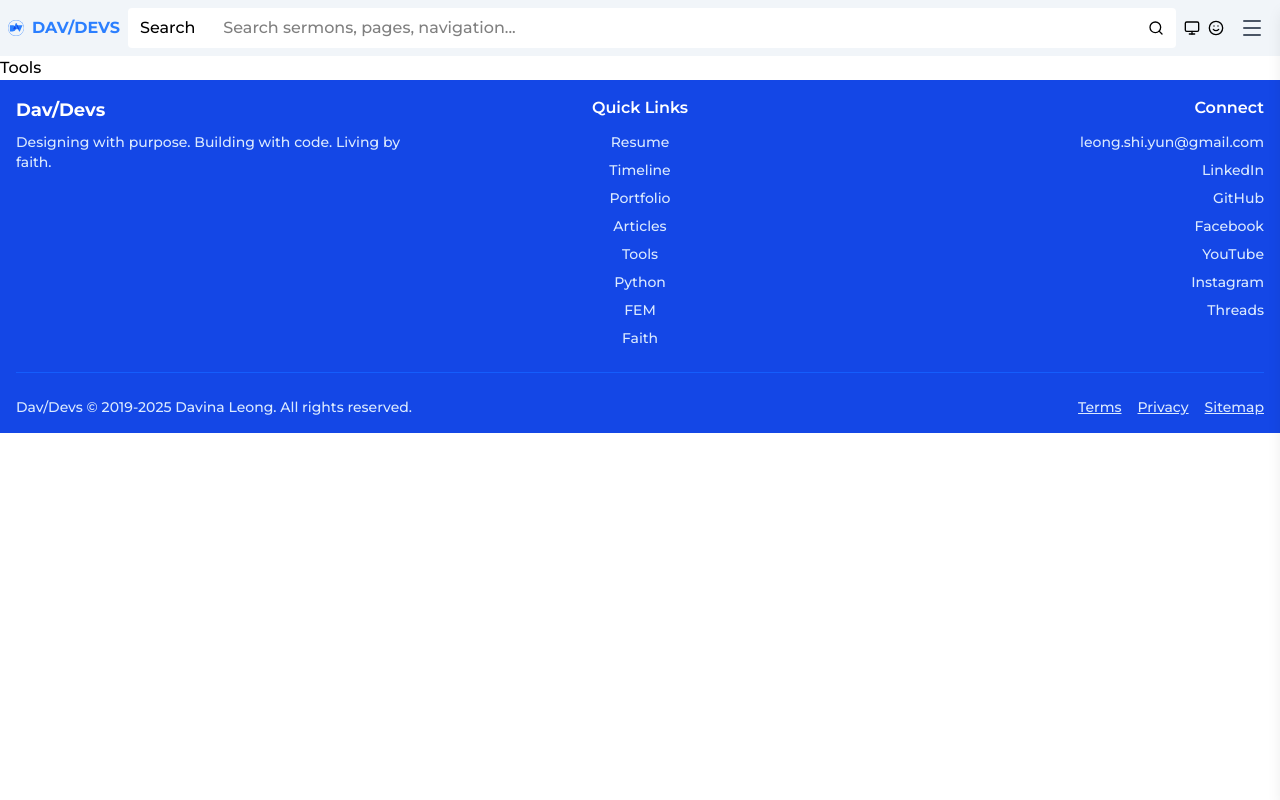
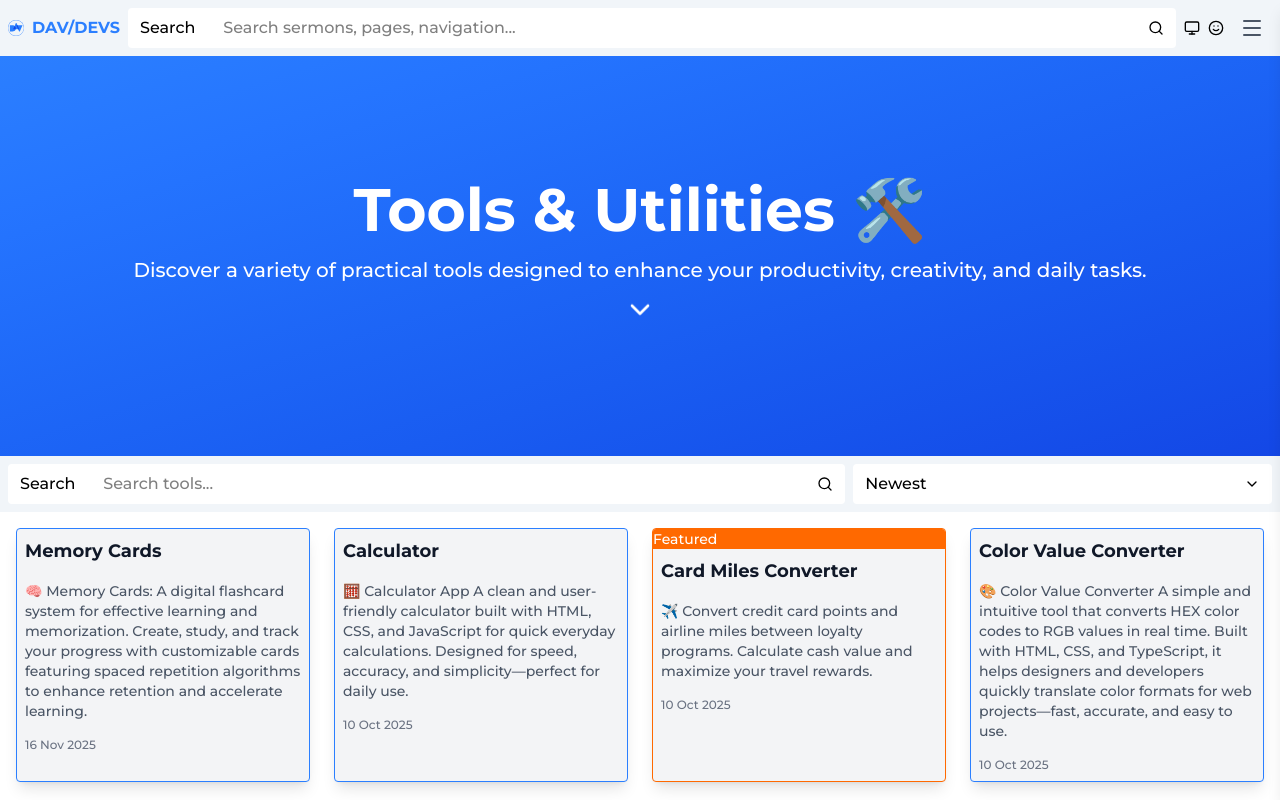
Before and after one commit to davinaleong/proj-davdevs-2025, a Next.js app: page /tools in a window 1280 px wide. Shown: the top 800 px of the page. Built offline with nearby package versions, Linux system fonts and the light colour scheme.

Commit message:
Done with the Tools listing page.

```diff
--- /dev/null
+++ b/app/components/sections/tools/ToolsHeroSection.tsx
@@ -0,0 +1,12 @@
+import HeroSection from "../../HeroSection"
+
+export default function ToolsHeroSection() {
+    return (
+        <HeroSection variant="gradient" height="half">
+            <div className="flow">
+                <h1 className="text-3xl lg:text-6xl font-bold">Tools & Utilities 🛠️</h1>
+                <p className="lg:text-xl">Discover a variety of practical tools designed to enhance your productivity, creativity, and daily tasks.</p>
+            </div>
+        </HeroSection>
+    )
+}
--- a/app/content/tools/20251010-card-miles-converter.mdx
+++ b/app/content/tools/20251010-card-miles-converter.mdx
@@ -5,7 +5,7 @@ description: "✈️ Convert credit card points and airline miles between loyalt
 date: "2025-10-10"
 author: "Davina Leong"
 tags: ["travel", "miles", "converter", "rewards", "tools"]
-featured: false
+featured: true
 readingTime: 3
 published: true
 ---
--- a/app/tools/page.tsx
+++ b/app/tools/page.tsx
@@ -1,7 +1,20 @@
+import ToolsHeroSection from "../components/sections/tools/ToolsHeroSection"
+import PostsList from "../components/PostsList"
+import { getPostsByType } from "../utils/content"
+
 export default function Tools() {
+    // Get all sermon posts on server side
+    const allTools = getPostsByType('tools')
+
     return (
         <div>
-            Tools
+            <ToolsHeroSection />
+            <PostsList
+                posts={allTools}
+                postType="tools"
+                searchPlaceholder="Search tools..."
+                baseHref="/tools"
+            />
         </div>
     )
 }
```
